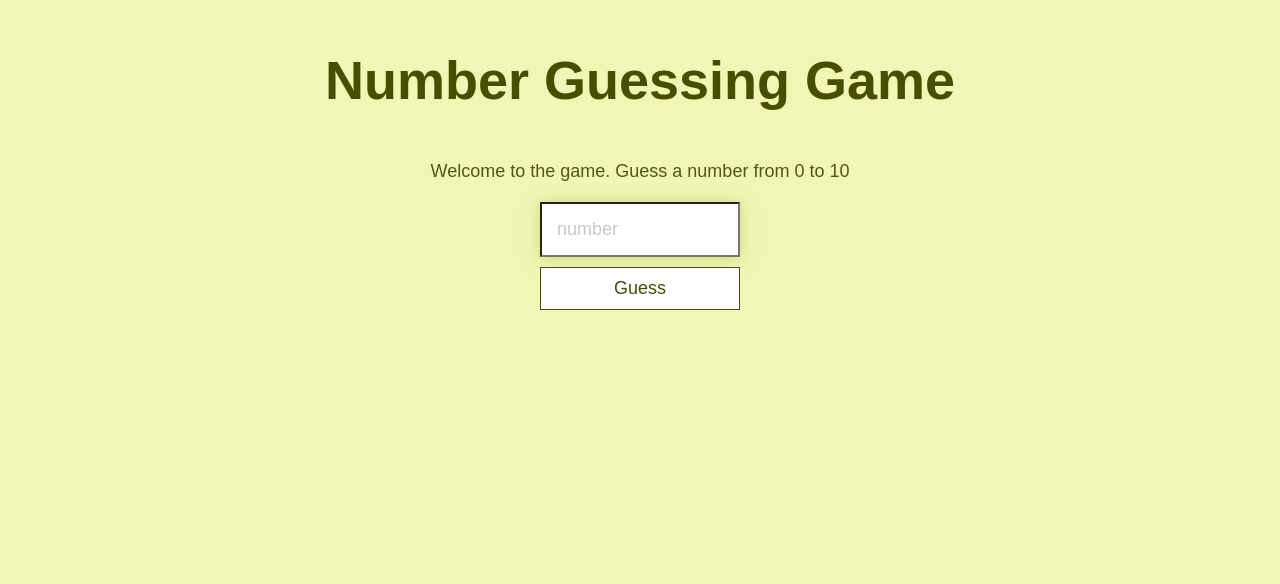
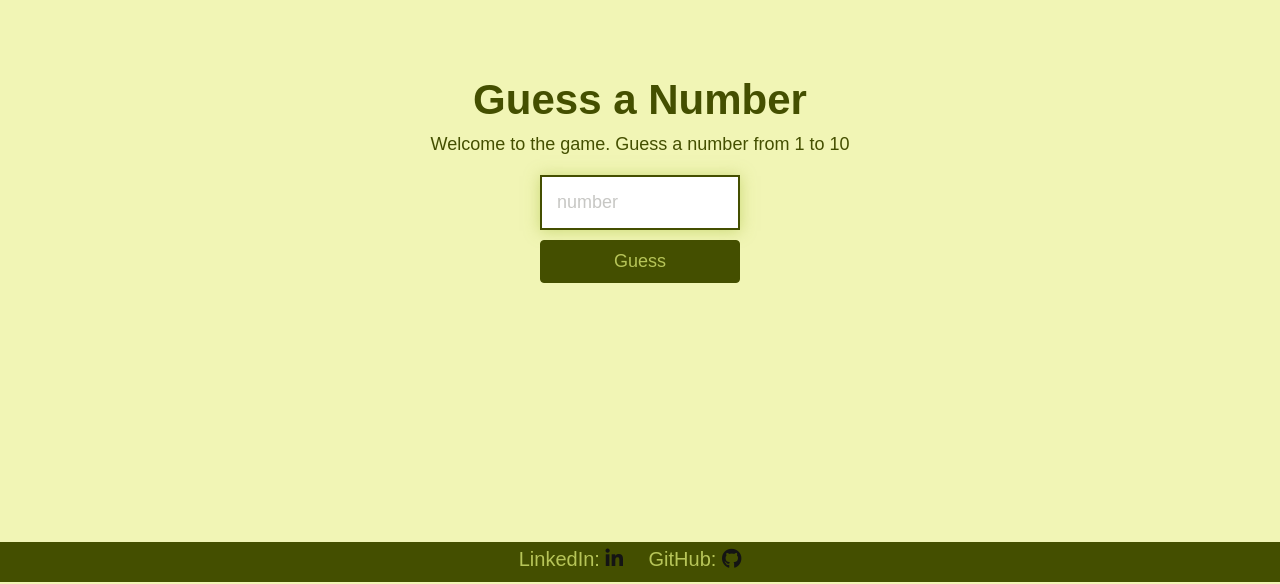
Before and after one commit to khyatimaru/number-guessing-game-javascript, a plain HTML site: page index.html in a window 1280 px wide. Shown: the part 216-800 px from the top of the page. Drawn offline with Linux system fonts and the light colour scheme.

Commit message:
Adds logic to the game, adds replay option and increases the max limit, add styling depending on the number being guessed

```diff
--- a/app.css
+++ b/app.css
@@ -22,7 +22,7 @@ h4 {
 h1 {
     font-size: 5.4rem;
     color: #444f00;
-        margin-bottom: 5rem;
+    margin-bottom: 5rem;
 }
 h1 > span {
     font-size: 2.4rem;
@@ -30,7 +30,8 @@ h1 > span {
 }
 h2 {
     font-size: 4.2rem;
-    margin-bottom: 4rem;
+    margin-bottom: rem;
+    color: #444f00;
     font-weight: 700;
 }
 h3 {
@@ -86,8 +87,9 @@ h3 {
     border: 0.1rem solid #444f00;
     margin-bottom: 1rem;
     text-decoration: none;
-    color: #444f00;
-    background-color: white;
+    color: #b7c558;
+    background-color: #444f00;
+    border-radius: 4px;
 }
 
 .btn:hover {
@@ -95,6 +97,7 @@ h3 {
     box-shadow: 0 0.4rem 1.4rem 0 rgba(166, 190, 59, 0.5);
     transform: translateY(-0.1rem);
     transition: transform 150ms;
+    outline: none;
 }
 
 .btn[disabled]:hover {
@@ -117,9 +120,13 @@ input {
     padding: 1.5rem;
     box-shadow: 0 0.1rem 1.4rem 0 rgba(166, 190, 59, 0.5);
     font-size: 1.8rem;
+    border: 0.2rem solid #444f00;
+    color: #444f00;
 }
 
-
+input:focus {
+    outline: none !important;
+}
 input::placeholder {
     color: rgb(199, 199, 196);
 }
@@ -130,13 +137,17 @@ input::placeholder {
     bottom: 0.2rem;
     width: 100%;
     height: 4rem;
-    background-color: #56a5eb;
+    background-color: #444f00;
     text-align: center;
     font-size: 2rem;
 }
 .fab     {
     margin-right: 20px;
     margin-top: 7px;
+    color: #141414
+}
+span {
+    color: #b7c558;
 }
 
 .message {
--- a/app.js
+++ b/app.js
@@ -1,5 +1,5 @@
 let game = {
-    "min": 0,
+    "min": 1,
     "max": 10
 };
 
@@ -11,13 +11,68 @@ document.addEventListener('DOMContentLoaded', function() {
     initialiseGame();
 });
 
-function initialiseGame() {
-
+initialiseGame = () => {
+    game.guesses = 0;
+    game.guessInput.addEventListener('keyup', function() {
+        guessNumberBtn.disabled = !game.guessInput.value;
+    });
+    game.num = ranNumber(game.min, game.max);
     let tempMesg = "Welcome to the game. Guess a number from " + game.min + " to " + game.max;
-    message(tempMesg, "#4f571e");
+    message(tempMesg, "#444f00");
 }
 
-function message(mesg, color) {
+guessUserValue   = () => {
+    if(game.guessNumberBtn.classList.contains('replay')) {
+        initialiseGame();
+        game.guessNumberBtn.innerHTML = 'Guess';
+        game.guessInput.value = '';
+        game.guessInput.style.display = "block";
+        game.guessNumberBtn.classList.remove('replay');
+    }
+    else {
+
+        game.guesses++;
+        let tempGuess = game.guessInput.value;
+        tempGuess = parseInt(tempGuess);
+        if(isNaN(tempGuess)) {
+            message("Please enter only Digits!", "red");
+        }
+        else if(tempGuess < game.min || tempGuess > game.max) {
+            message(`Please guess number from ${game.min} to ${game.max}`, "red");
+        }
+        else if(tempGuess === game.num){
+            message(`Correct, you guessed ${tempGuess} in ${game.guesses} guesses`, "green");
+            gameOver();
+        }
+        else {
+            let holder = tempGuess > game.num ? {
+                "color": "blue",
+                "message": "The number was Lower than you guessed"
+            } : {
+                "color": "purple",
+                "message": "The number was Higher than you guessed"
+            };
+            message(holder.message, holder.color);
+
+        }
+        console.log("your guess is ", tempGuess);
+    }
+}
+
+gameOver = () => {
+    game.guessNumberBtn.innerHTML = "Restart Game!";
+    game.guessInput.style.display = "none";
+    game.guessNumberBtn.classList.add('replay');
+    game.max+=5;
+}
+
+ranNumber = (min, max) => {
+    return Math.floor(Math.random() * (max-min +1) + min);
+}
+
+message = (mesg, color) => {
     game.message.innerHTML = mesg;
-    game.message.style.color = color || "black"
+    game.message.style.color = color || "#444f00";
+    game.guessInput.style.borderColor = color;
+
 }
--- a/index.html
+++ b/index.html
@@ -5,17 +5,30 @@
     <meta name="viewport" content="width=device-width, initial-scale=1.0">
     <meta http-equiv="X-UA-Compatible" content="ie=edge">
     <title>Number Guessing Game</title>
+    <link rel="stylesheet" href="https://use.fontawesome.com/releases/v5.8.1/css/all.css" integrity="sha384-50oBUHEmvpQ+1lW4y57PTFmhCaXp0ML5d60M1M7uH2+nqUivzIebhndOJK28anvf" crossorigin="anonymous">
     <link rel="stylesheet" href="app.css">
 </head>
 <body>
     <div class="container">
         <div class="flex-center flex-column">
-            <h1>Number Guessing Game</h1>
+            <h2>Guess a Number</h2>
+
             <div class="message"></div>
-            <input type="number" class="guessInput" placeholder="number">
-            <button class="btn" id="guessNumberBtn">Guess</button>
+            <input
+                type="number"
+                class="guessInput"
+                placeholder="number">
+            <button
+                class="btn"
+                disabled
+                onclick="guessUserValue()"
+                id="guessNumberBtn">Guess</button>
         </div>
     </div>
     <script src= "app.js"></script>
+    <div class="footer">
+            <span>LinkedIn: </span><a href="https://www.linkedin.com/in/khyati-maru" target="_blank"><i class="fab fa-linkedin-in"></i></a>
+            <span>GitHub: </span><a href="https://github.com/khyatimaru" target="_blank"><i class="fab fa-github"></i></a>
+    </div>
 </body>
 </html>
```
